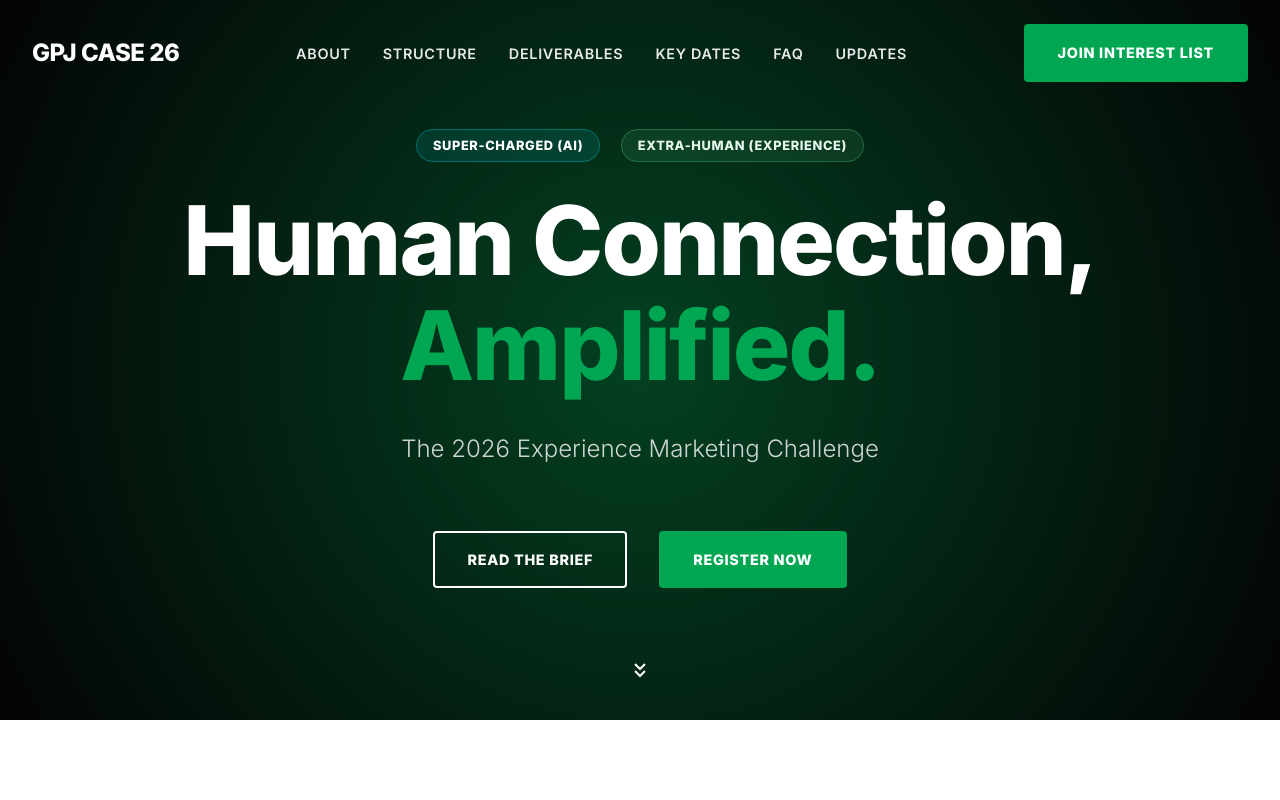
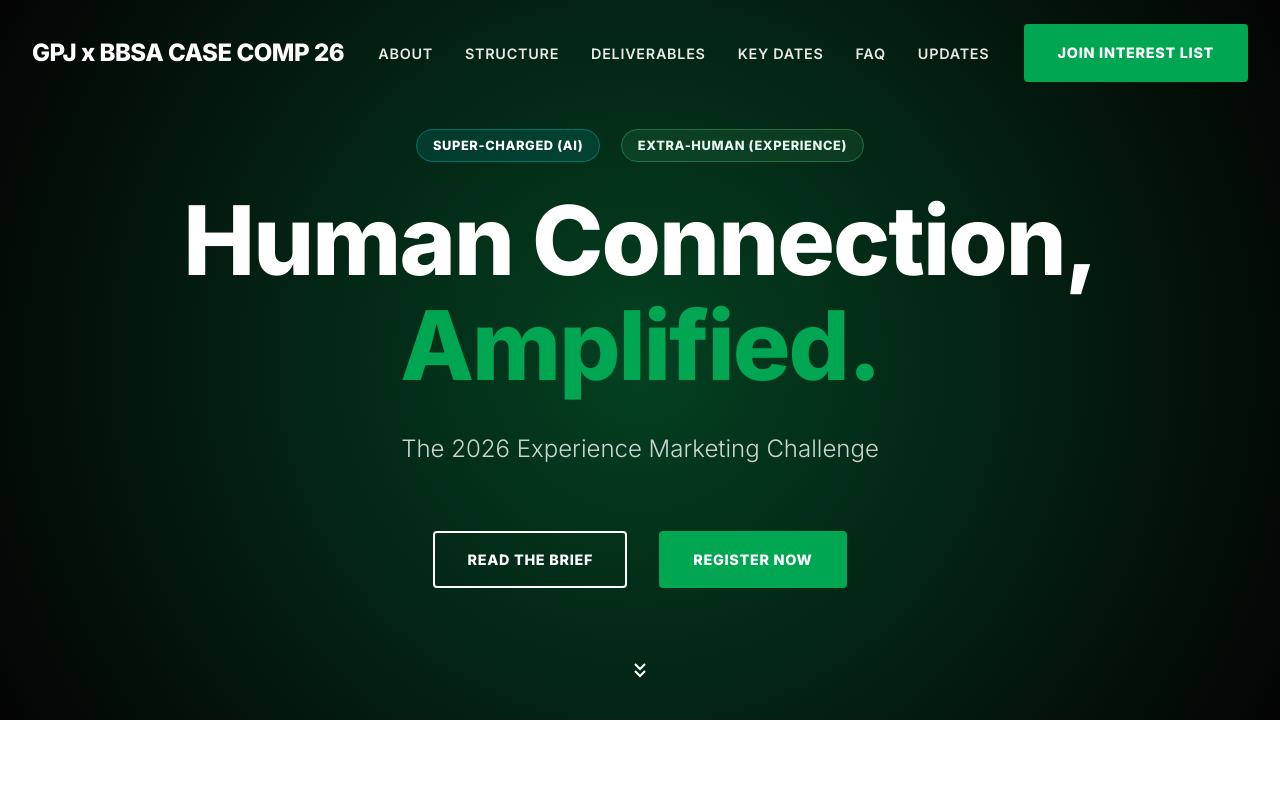
Before and after one commit to whitebrandon981-source/gpj-case-competition, a plain HTML site: page index.html in a window 1280 px wide. Shown: the top 800 px of the page. Drawn offline with Linux system fonts and the light colour scheme.

Commit message:
Update navigation branding and content

```diff
--- a/index.html
+++ b/index.html
@@ -22,7 +22,7 @@
     <!-- STICKY NAV -->
     <nav class="sticky-nav">
         <div class="nav-content">
-            <div class="logo">GPJ <span class="accent-text">CASE 26</span></div>
+            <div class="logo">GPJ x BBSA <span class="accent-text">CASE COMP 26</span></div>
             <ul class="nav-links">
                 <li><a href="#about">About</a></li>
                 <li><a href="#structure">Structure</a></li>
```
